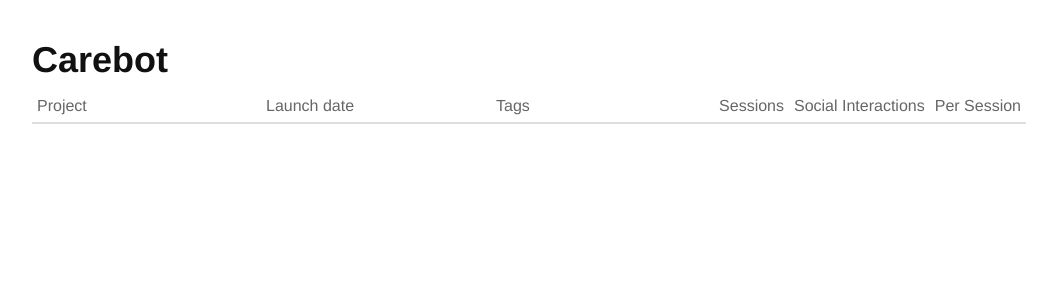
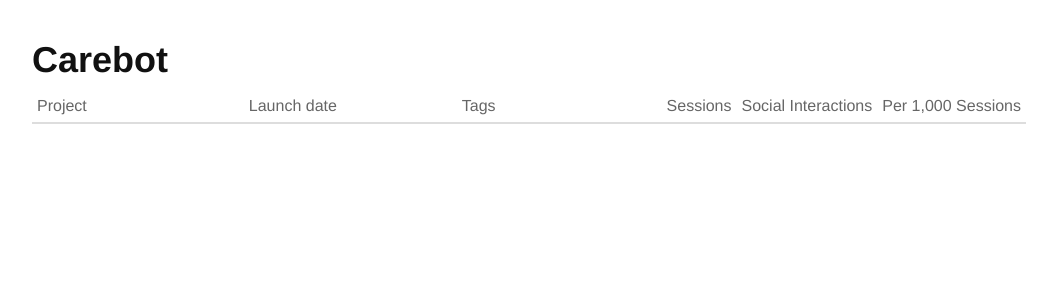
Before and after one commit to nprapps/carebot, a Django app: page /carebot/ in a window 1280 px wide. Shown: the top 300 px of the page, without its empty margins (111-1168 px from the left). Run offline with Django 3.2, Linux system fonts and the light colour scheme; data that the repository does not hold is empty; parts of the project's set-up code (start-up, migrations or seed data) failed here and were passed over; some libraries are stand-ins or nearby versions.

Commit message:
move from per session to per 1000 sessions. closes #84

```diff
--- a/fabfile/cron_jobs.py
+++ b/fabfile/cron_jobs.py
@@ -124,8 +124,8 @@ def update_geckoboard():
 
         _geckoboard_number(
             widgets['social'],
-            float(project.social.total()) / all_time_report.sessions,
-            'social interactions per session'
+            float(project.social.total()) / (all_time_report.sessions / 1000),
+            'social interactions per 1,000 sessions'
         )
 
         query_result = all_time_report.query_results.get(query__slug='sessions-by-device-category')
--- a/reports/models.py
+++ b/reports/models.py
@@ -455,11 +455,11 @@ class DimensionResult(models.Model):
         return None
 
     @property
-    def per_session(self):
+    def per_1000_sessions(self):
         if self.metric_data_type != 'INTEGER':
             return None
 
-        return float(self.value) / self.metric.query_result.report.sessions
+        return float(self.value) / (self.metric.query_result.report.sessions / 1000)
 
 class Social(models.Model):
     """
--- a/reports/templates/index.html
+++ b/reports/templates/index.html
@@ -17,7 +17,7 @@
                 <th>Tags</th>
                 <th class="value">Sessions</th>
                 <th class="value">Social Interactions</th>
-                <th class="value">Per Session</th>
+                <th class="value">Per 1,000 Sessions</th>
             </tr>
         </thead>
         <tbody>
@@ -28,7 +28,7 @@
                 <td>{% include "_tags.html" %}</td>
                 <td class="value">{{ project.all_time_report.sessions|intcomma }}</td>
                 <td class="value">{{ project.social.total|intcomma }}</td>
-                <td class="value">{% social_per_session project "total" %}</td>
+                <td class="value">{% social_per_1000_sessions project "total" %}</td>
             </tr>
             {% endfor %}
         </tbody>
--- a/reports/templatetags/social.py
+++ b/reports/templatetags/social.py
@@ -5,7 +5,7 @@ from django import template
 register = template.Library()
 
 @register.simple_tag
-def social_per_session(project, metric):
+def social_per_1000_sessions(project, metric):
     if metric == 'total':
         value = project.social.total()
     else:
@@ -20,4 +20,4 @@ def social_per_session(project, metric):
     if metric == 'facebook_likes' or metric == 'facebook_comments':
         return '%.2f' % (float(value) / fb_shares)
     else:
-        return '%.2f' % (float(value) / sessions)
+        return '%.2f' % (float(value) / (sessions / 1000))
```
Also changed, not shown: reports/templates/compare_query.html (+4 -4 lines), reports/templates/project.html (+10 -10 lines).
